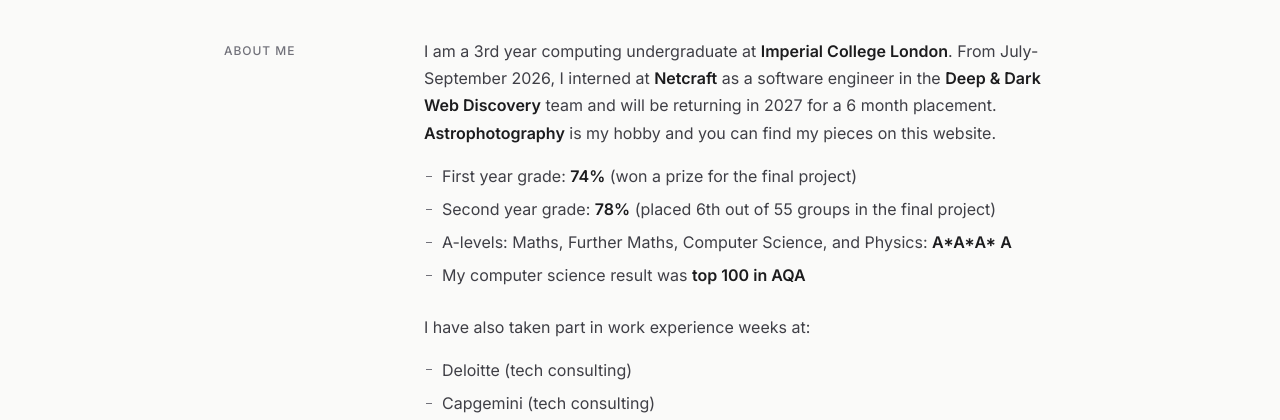
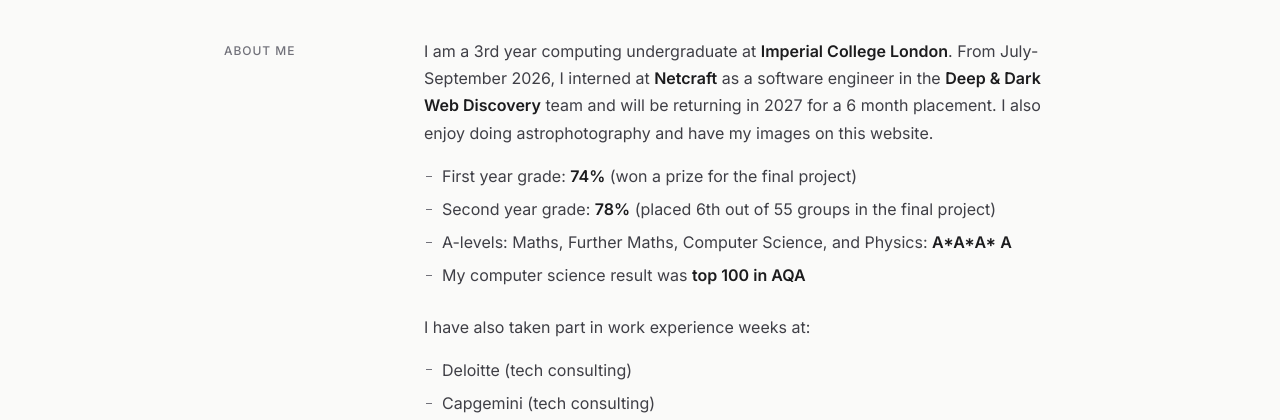
Before and after one commit to Sahil-Karanth/Portfolio, a plain HTML site: page index.html in a window 1280 px wide. Shown: the part 348-768 px from the top of the page. Drawn offline with Linux system fonts and the light colour scheme.

Commit message:
Update astro text on index.html

```diff
--- a/index.html
+++ b/index.html
@@ -33,7 +33,7 @@
           <p>
             I am a 3rd year computing undergraduate at <b>Imperial College London</b>. From July-September 2026,
             I interned at <b>Netcraft</b> as a software engineer in the <b>Deep &amp; Dark Web Discovery</b> team and will
-            be returning in 2027 for a 6 month placement. <b>Astrophotography</b> is my hobby and you can find my pieces on this website.
+            be returning in 2027 for a 6 month placement. I also enjoy doing astrophotography and have my images on this website.
           </p>
           <ul>
             <li>First year grade: <b>74%</b> (won a prize for the final  project)</li>
```
